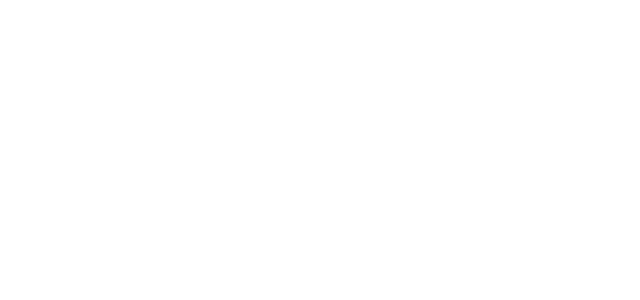
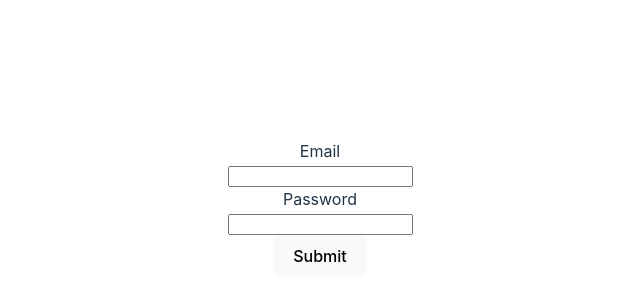
Before and after one commit to EmmaFrith/moodify-spaces-frontend, a React app: page /sign-in in a window 1280 px wide. Before the commit this address had no page. Shown: the part 192-492 px from the top of the page, without its empty margins (320-960 px from the left). Built offline with nearby package versions, Linux system fonts and the light colour scheme; the HTML template or start-up script is replaced by a standard one.

Commit message:
add sign in and sign up components

```diff
--- a/src/App.jsx
+++ b/src/App.jsx
@@ -3,6 +3,7 @@
 import Home from './components/Home'
 import { BrowserRouter as Router, Routes, Route } from 'react-router-dom'
 import Signup from './components/Sign-up'
+import Signin from './components/Sign-in'
 
 
 function App() {
@@ -13,7 +14,8 @@
       <Router>
         <Routes>
           <Route path="/" element={<Home />}/>
-          <Route path="/sign-up" element={<Signup />}/>
+          <Route path="/sign-up" element={<Signup />} />
+          <Route path="/sign-in" element={<Signin />} />
         </Routes>
       </Router>
     </>
--- /dev/null
+++ b/src/components/Sign-in.jsx
@@ -0,0 +1,80 @@
+import { useState } from 'react'
+import axios from 'axios'
+import { useNavigate } from 'react-router-dom'
+import { ToastContainer, toast } from 'react-toastify';
+import 'react-toastify/dist/ReactToastify.css';
+
+export default function Signin() {
+    const navigate = useNavigate()
+    const [formData, setFormData] = useState({
+        email: '',
+        password: '',
+    })
+
+    function handleChange(e) {
+        const newFormData = structuredClone(formData)
+        newFormData[e.target.name] = e.target.value
+        setFormData(newFormData)
+    }
+
+    async function handleSubmit(e) {
+        e.preventDefault()
+        try {
+            const { data } = await axios.post(`http://localhost:8000/api/auth/login/`, formData);
+            const token = data.token
+            console.log(token)
+            localStorage.setItem('token', token)
+            navigate('/')
+        } catch (err) {
+            console.log(err.response.data)
+            toast.error("Try again - something went wrong.");
+        }
+    }
+
+    return <div className="section">
+        <div className="container">
+            <form onSubmit={handleSubmit}>
+                <div className="field">
+                    <label className="label">Email</label>
+                    <div className="control">
+                        <input
+                            className="input"
+                            type="text"
+                            name={'email'}
+                            onChange={handleChange}
+                            value={formData.email}
+                            autoComplete="off"
+                        />
+                    </div>
+                </div>
+                <div className="field">
+                    <label className="label">Password</label>
+                    <div className="control">
+                        <input
+                            className="input"
+                            type="password"
+                            name={'password'}
+                            onChange={handleChange}
+                            value={formData.password}
+                            autoComplete="off"
+                        />
+                    </div>
+                </div>
+                <button className="button">Submit</button>
+            </form>
+            <ToastContainer
+                position="bottom-center"
+                autoClose={2000}
+                hideProgressBar
+                newestOnTop={false}
+                closeOnClick
+                rtl={false}
+                pauseOnFocusLoss
+                draggable
+                pauseOnHover
+                theme="dark"
+                toastStyle={{ backgroundColor: "black", color: "white" }}
+            />
+        </div>
+    </div>
+}
--- a/src/components/Sign-up.jsx
+++ b/src/components/Sign-up.jsx
@@ -28,7 +28,7 @@
         try {
             await axios.post(`http://localhost:8000/api/auth/register/`, formData);
             toast.success('Signup successful');
-            navigate('/auth/login');
+            navigate('/');
 
         } catch (err) {
             console.log(err.response.data)
```
